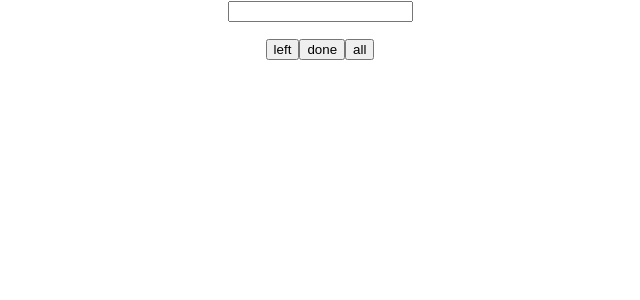
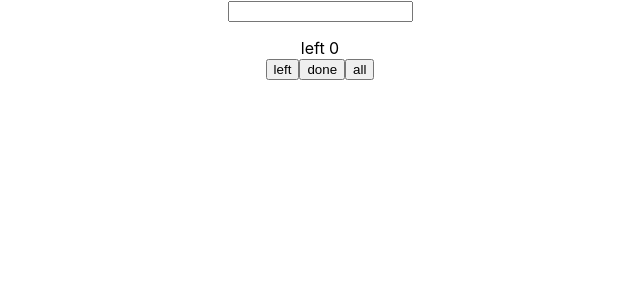
Before and after one commit to Forellko/react-redux-todo, a React (Create React App) app: page / in a window 1280 px wide. Shown: the top 300 px of the page, without its empty margins (320-960 px from the left). Built offline with nearby package versions, Linux system fonts and the light colour scheme.

Commit message:
done unstyled

```diff
--- a/src/App.jsx
+++ b/src/App.jsx
@@ -2,6 +2,7 @@ import React from 'react';
 import './App.css';
 import InputNewTask from './components/InputNewTask';
 import TaskList from './components/TaskList'
+import Counter from './components/Counter'
 import Filter from './components/Filter'
 
 
@@ -10,7 +11,6 @@ class App extends React.Component {
   constructor (props) {
     super(props);
     this.mainTasks = [];
-    this.indexDoneTasks = new Set();
     this.state = {
       allTasks: [],
     };
@@ -20,11 +20,11 @@ class App extends React.Component {
     this.doneTask = this.doneTask.bind(this);
   }
 
-  addNewTask (task) {
+  addNewTask (newText) {
     this.resetFilter();
     let arrTasks = [...this.state.allTasks];
-    arrTasks.push(task);
-    this.mainTasks.push(task);
+    arrTasks.push({text: newText, isDone: false});
+    this.mainTasks.push({text: newText, isDone: false});
     this.setState({
       allTasks: arrTasks,
     });
@@ -40,11 +40,10 @@ class App extends React.Component {
   }
 
   doneTask (index) {
-    if(this.indexDoneTasks.has(index)) {
-      this.indexDoneTasks.delete(index);
-    } else {
-      this.indexDoneTasks.add(index);
-    }
+    const newArr = [...this.state.allTasks];
+    newArr[index].isDone = !newArr[index].isDone;
+    this.mainTasks = [...newArr];
+    this.setState({allTasks: newArr});
   }
 
   resetFilter() {
@@ -57,10 +56,16 @@ class App extends React.Component {
       return;
     }
 
-    const doneIndex = Array.from(this.indexDoneTasks);
     if(e.target.value === 'left') {
-  } else if (e.target.value === 'done') {
-    let arrDoneFilter = doneIndex.map((index)=> this.state.allTasks[index])
+      let arrDoneFilter = this.mainTasks.filter((elem, index) => {if(elem.isDone) {return false} else {return true} } )
+      this.setState(
+          {
+            allTasks: [...arrDoneFilter]
+          }
+        )
+      }
+    else if (e.target.value === 'done') {
+    let arrDoneFilter = this.mainTasks.filter((elem, index) => {if(elem.isDone) {return true} else {return false} } )
     this.setState(
         {
           allTasks: [...arrDoneFilter]
@@ -74,6 +79,7 @@ class App extends React.Component {
     return (<div className="App">
       <InputNewTask newTask={this.addNewTask}></InputNewTask>
       <TaskList allTasks={this.state.allTasks} deleteTask={this.deleteTask} doneTask={this.doneTask}></TaskList>
+      <Counter mainTasks={this.mainTasks}></Counter>
       <Filter setFilter={this.setFilter}></Filter>
     </div>)
   }
--- /dev/null
+++ b/src/components/Counter.jsx
@@ -0,0 +1,12 @@
+import React from 'react'
+
+export default class Counter extends React.Component {
+  render() {
+    const arrDoneFilter = this.props.mainTasks.filter((elem, index) => {if(elem.isDone) {return false} else {return true} } )
+    return (
+      <div>
+        {'left ' + arrDoneFilter.length}
+      </div>
+    )
+  }
+}
--- a/src/components/ListUnit.jsx
+++ b/src/components/ListUnit.jsx
@@ -1,21 +1,13 @@
 import React from 'react';
 
 class ListUnit extends React.Component {
-  constructor(props) {
-    super(props)
-
-    this.state = {
-       isDone: false
-    }
-  }
-
 
   render() {
 
     return (
       <li className="task-list__unit-task" >
         <textarea value={this.props.taskText}></textarea>
-        <input type="checkbox" onClick={(e) => { this.props.doneTask(this.props.id); this.setState({isDone: !this.state.isDone}) }} checked={this.state.isDone}></input>
+        <input type="checkbox" onClick={(e) => { this.props.doneTask(this.props.id); }} checked={this.props.isDone}></input>
         <input type="button" value="del" onClick={() => {this.props.deleteTask(this.props.id)}}></input>
       </li>
 
--- a/src/components/TaskList.jsx
+++ b/src/components/TaskList.jsx
@@ -6,7 +6,7 @@ export default class TaskList extends React.Component {
   render() {
     const task =  this.props.allTasks.map((elem, index)=>{
       return(
-        <ListUnit key={index} id={index} taskText={elem} deleteTask={this.props.deleteTask} doneTask={this.props.doneTask}/>
+        <ListUnit key={index} id={index} taskText={elem.text} deleteTask={this.props.deleteTask} doneTask={this.props.doneTask} isDone={elem.isDone}/>
       )
     });
 
```
Also changed, not shown: 1 other file (tests, documents, lock files or other folders).
